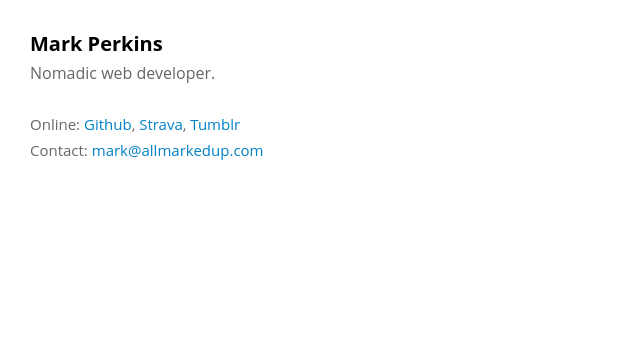
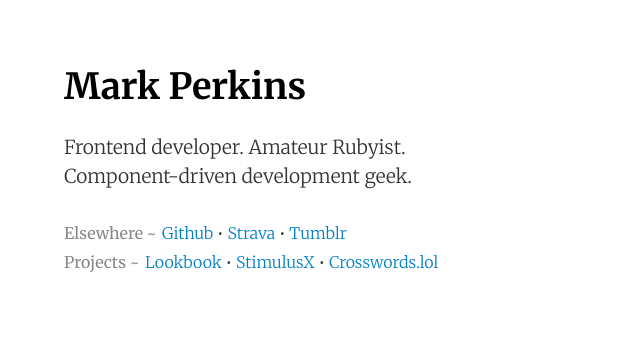
Before and after one commit to allmarkedup/allmarkedup.github.io, a plain HTML site: page index.html in a window 1280 px wide. Shown: the whole page, without its empty margins (0-640 px from the left). Drawn offline with Linux system fonts and the light colour scheme.

Commit message:
Update words

```diff
--- a/assets/css/all.css
+++ b/assets/css/all.css
@@ -1,23 +1,38 @@
-*, *:before, *:after {
+*,
+*:before,
+*:after {
   box-sizing: border-box;
   margin: 0;
 }
 
 body {
-  font-family: 'Open Sans', sans-serif;
-  padding: 30px;
-  color: #666;
+  font-family: "Merriweather", serif;
+  font-optical-sizing: auto;
+  font-weight: 300;
+  font-style: normal;
+  padding: 5vw;
+  color: #333;
 }
 
 h1 {
-  font-size: 20px;
-  margin-bottom: 5px;
+  font-size: 36px;
+  font-weight: 700;
+  margin-bottom: 1.5rem;
   margin-top: 0;
   color: #000;
 }
 
+h2 {
+  font-size: 16px;
+  font-weight: 400;
+  display: inline-block;
+  margin-right: 0.1em;
+  color: #888;
+}
+
 p {
   margin-top: 0;
+  line-height: 1.5;
 }
 
 a {
@@ -30,12 +45,11 @@ a:hover {
   text-decoration: underline;
 }
 
-.external {
-  font-size: 15px;
-  margin: 0 0 6px 0;
+.intro {
+  font-size: 1.2rem;
+  margin-bottom: 2rem;
 }
 
-.intro {
-  color: #666;
-  margin-bottom: 30px;
+.links {
+  margin: 0.6rem 0;
 }
--- a/index.html
+++ b/index.html
@@ -1,36 +1,40 @@
 <!DOCTYPE html>
 <html lang="en">
+  <head>
+    <meta charset="UTF-8" />
+    <meta name="viewport" content="width=device-width, initial-scale=1.0" />
 
-<head>
-  <meta charset="UTF-8">
-  <meta name="viewport" content="width=device-width, initial-scale=1.0">
+    <link rel="preconnect" href="https://fonts.googleapis.com" />
+    <link rel="preconnect" href="https://fonts.gstatic.com" crossorigin />
+    <link
+      href="https://fonts.googleapis.com/css2?family=Merriweather:ital,opsz,wght@0,18..144,300..900;1,18..144,300..900&display=swap"
+      rel="stylesheet"
+    />
 
-  <script>
-    WebFontConfig = { google: { families: ['Open+Sans:400,700:latin'] } };
-    (function() {
-      var wf = document.createElement('script');
-      wf.src = ('https:' == document.location.protocol ? 'https' : 'http') + '://ajax.googleapis.com/ajax/libs/webfont/1/webfont.js';
-      wf.type = 'text/javascript';
-      wf.async = 'true';
-      var s = document.getElementsByTagName('script')[0];
-      s.parentNode.insertBefore(wf, s);
-    })();
-  </script>
+    <link rel="stylesheet" href="assets/css/all.css" />
 
-  <link rel="stylesheet" href="assets/css/all.css">
+    <title>Mark Perkins | All Marked Up</title>
+  </head>
+  <body>
+    <h1>Mark Perkins</h1>
 
-  <title>Mark Perkins | All Marked Up</title>
-</head>
+    <p class="intro">
+      Frontend developer. Amateur Rubyist.<br />
+      Component-driven development geek.
+    </p>
 
-<body>
+    <div class="links">
+      <h2>Elsewhere ~</h2>
+      <a href="https://github.com/allmarkedup" rel="me">Github</a> •
+      <a href="https://www.strava.com/athletes/ultraperk" rel="me">Strava</a> •
+      <a href="https://ultraperk.com" rel="me">Tumblr</a>
+    </div>
 
-  <h1>Mark Perkins</h1>
-
-  <p class="intro">Nomadic web developer.</p>
-
-  <p class="external">Online: <a href="https://github.com/allmarkedup" rel="me">Github</a>, <a href="http://www.strava.com/athletes/ultraperk" rel="me">Strava</a>, <a href="http://ultraperk.com" rel="me">Tumblr</a></p>
-  <p class="external">Contact: <a href="mailto:mark@allmarkedup.com">mark@allmarkedup.com</a></p>
-
-</body>
-
+    <div class="links">
+      <h2>Projects ~</h2>
+      <a href="https://lookbook.build">Lookbook</a> •
+      <a href="https://github.com/allmarkedup/stimulus-x">StimulusX</a> •
+      <a href="https://crosswords.lol">Crosswords.lol</a>
+    </div>
+  </body>
 </html>
```
